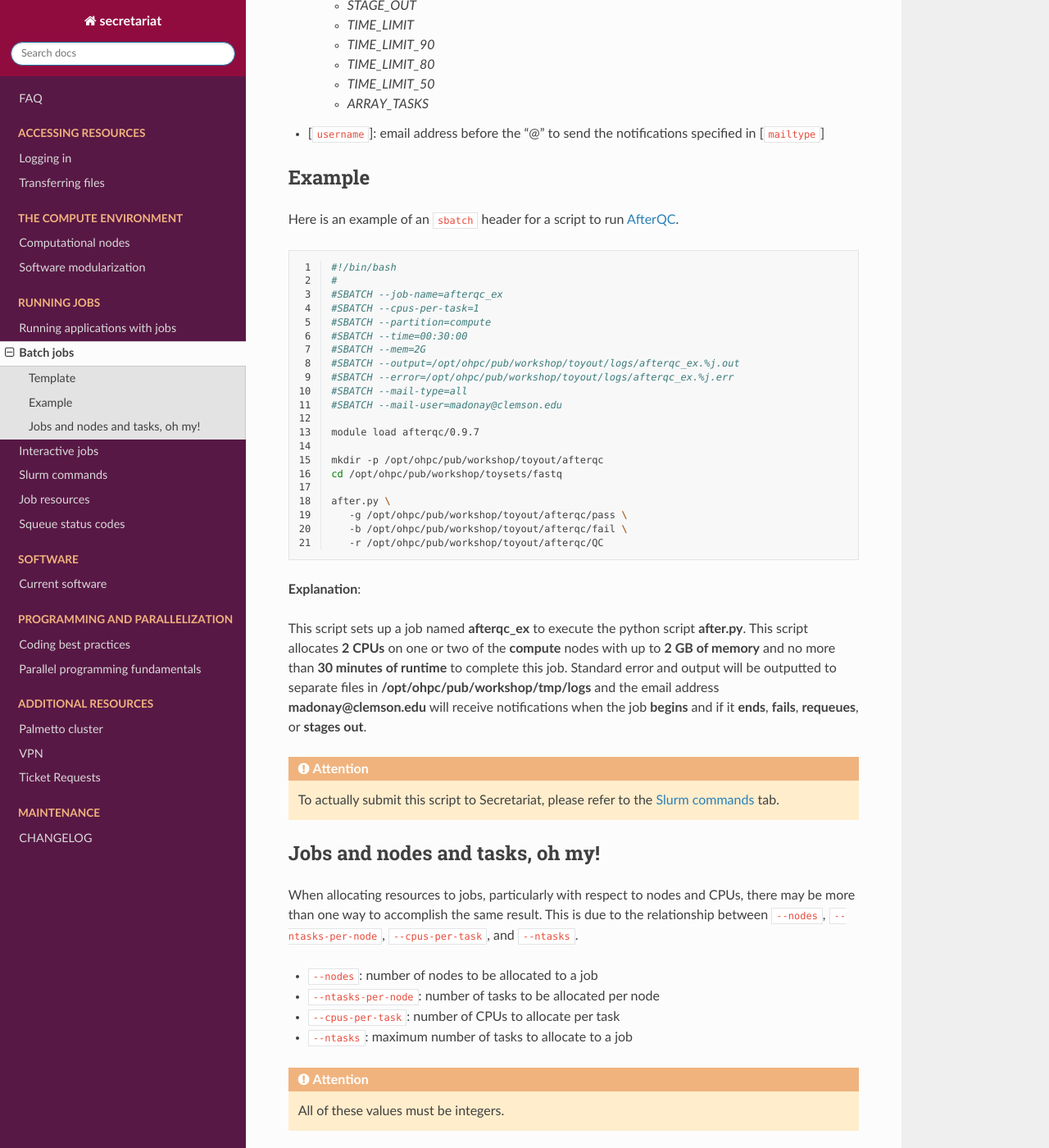
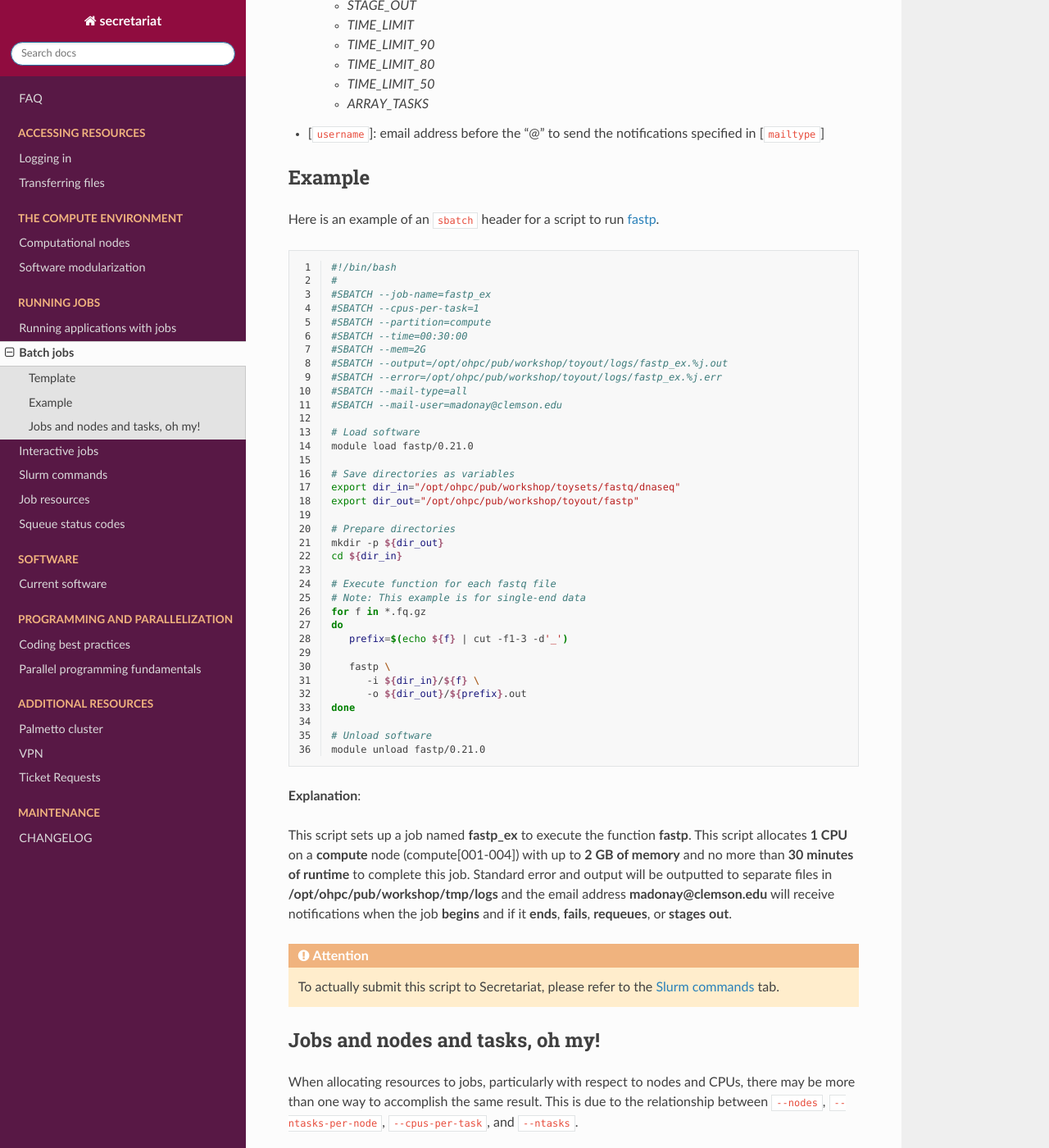
Before and after one commit to amalgamaria/secretariat, a Sphinx documentation site: the page built from docs/running-jobs/batch-jobs.rst, in a window 1280 px wide and 1400 px high, scrolled down 1614 px. Shown: the whole window at 82% size. Built offline with Sphinx 7.4.7 and the Read the Docs theme 2.0.0, drawn with Linux system fonts in a browser that asks for light colours.

Commit message:
Update example

```diff
--- a/docs/running-jobs/batch-jobs.rst
+++ b/docs/running-jobs/batch-jobs.rst
@@ -74,36 +74,51 @@ Here is a template of how to declare Slurm parameters in the header of an ``sbat
 Example
 -------
 
-Here is an example of an ``sbatch`` header for a script to run `AfterQC`_.
+Here is an example of an ``sbatch`` header for a script to run `fastp`_.
 
 .. code-block:: bash
    :linenos:
 
    #!/bin/bash
    #
-   #SBATCH --job-name=afterqc_ex
+   #SBATCH --job-name=fastp_ex
    #SBATCH --cpus-per-task=1
    #SBATCH --partition=compute
    #SBATCH --time=00:30:00
    #SBATCH --mem=2G
-   #SBATCH --output=/opt/ohpc/pub/workshop/toyout/logs/afterqc_ex.%j.out
-   #SBATCH --error=/opt/ohpc/pub/workshop/toyout/logs/afterqc_ex.%j.err
+   #SBATCH --output=/opt/ohpc/pub/workshop/toyout/logs/fastp_ex.%j.out
+   #SBATCH --error=/opt/ohpc/pub/workshop/toyout/logs/fastp_ex.%j.err
    #SBATCH --mail-type=all
    #SBATCH --mail-user=madonay@clemson.edu
 
-   module load afterqc/0.9.7
+   # Load software
+   module load fastp/0.21.0
 
-   mkdir -p /opt/ohpc/pub/workshop/toyout/afterqc
-   cd /opt/ohpc/pub/workshop/toysets/fastq
+   # Save directories as variables
+   export dir_in="/opt/ohpc/pub/workshop/toysets/fastq/dnaseq"
+   export dir_out="/opt/ohpc/pub/workshop/toyout/fastp"
 
-   after.py \
-      -g /opt/ohpc/pub/workshop/toyout/afterqc/pass \
-      -b /opt/ohpc/pub/workshop/toyout/afterqc/fail \
-      -r /opt/ohpc/pub/workshop/toyout/afterqc/QC
+   # Prepare directories
+   mkdir -p ${dir_out}
+   cd ${dir_in}
+
+   # Execute function for each fastq file
+   # Note: This example is for single-end data
+   for f in *.fq.gz
+   do
+      prefix=$(echo ${f} | cut -f1-3 -d'_')
+
+      fastp \
+         -i ${dir_in}/${f} \
+         -o ${dir_out}/${prefix}.out
+   done
+
+   # Unload software
+   module unload fastp/0.21.0
 
 **Explanation**:
 
-This script sets up a job named **afterqc_ex** to execute the python script **after.py**. This script allocates **2 CPUs** on one or two of the **compute** nodes with up to **2 GB of memory** and no more than **30 minutes of runtime** to complete this job. Standard error and output will be outputted to separate files in **/opt/ohpc/pub/workshop/tmp/logs** and the email address **madonay@clemson.edu** will receive notifications when the job **begins** and if it **ends**, **fails**, **requeues**, or **stages out**.
+This script sets up a job named **fastp_ex** to execute the function **fastp**. This script allocates **1 CPU** on a **compute** node (compute[001-004]) with up to **2 GB of memory** and no more than **30 minutes of runtime** to complete this job. Standard error and output will be outputted to separate files in **/opt/ohpc/pub/workshop/tmp/logs** and the email address **madonay@clemson.edu** will receive notifications when the job **begins** and if it **ends**, **fails**, **requeues**, or **stages out**.
 
 .. attention:: To actually submit this script to Secretariat, please refer to the `Slurm commands`_ tab.
 
@@ -146,6 +161,6 @@ Amended from the example on the `Slurm FAQ`_ page, suppose you need to allocate
 .. _Maria: https://scienceweb.clemson.edu/chg/maria-adonay/
 .. _Slurm: https://slurm.schedmd.com/documentation.html
 .. _Slurm documentation: https://slurm.schedmd.com/sbatch.html
-.. _AfterQC: https://github.com/OpenGene/AfterQC
+.. _fastp: https://github.com/OpenGene/fastp
 .. _Slurm commands: https://secretariat.readthedocs.io/en/latest/running-jobs/slurm-commands.html
 .. _Slurm FAQ: https://support.ceci-hpc.be/doc/_contents/SubmittingJobs/SlurmFAQ.html
```
